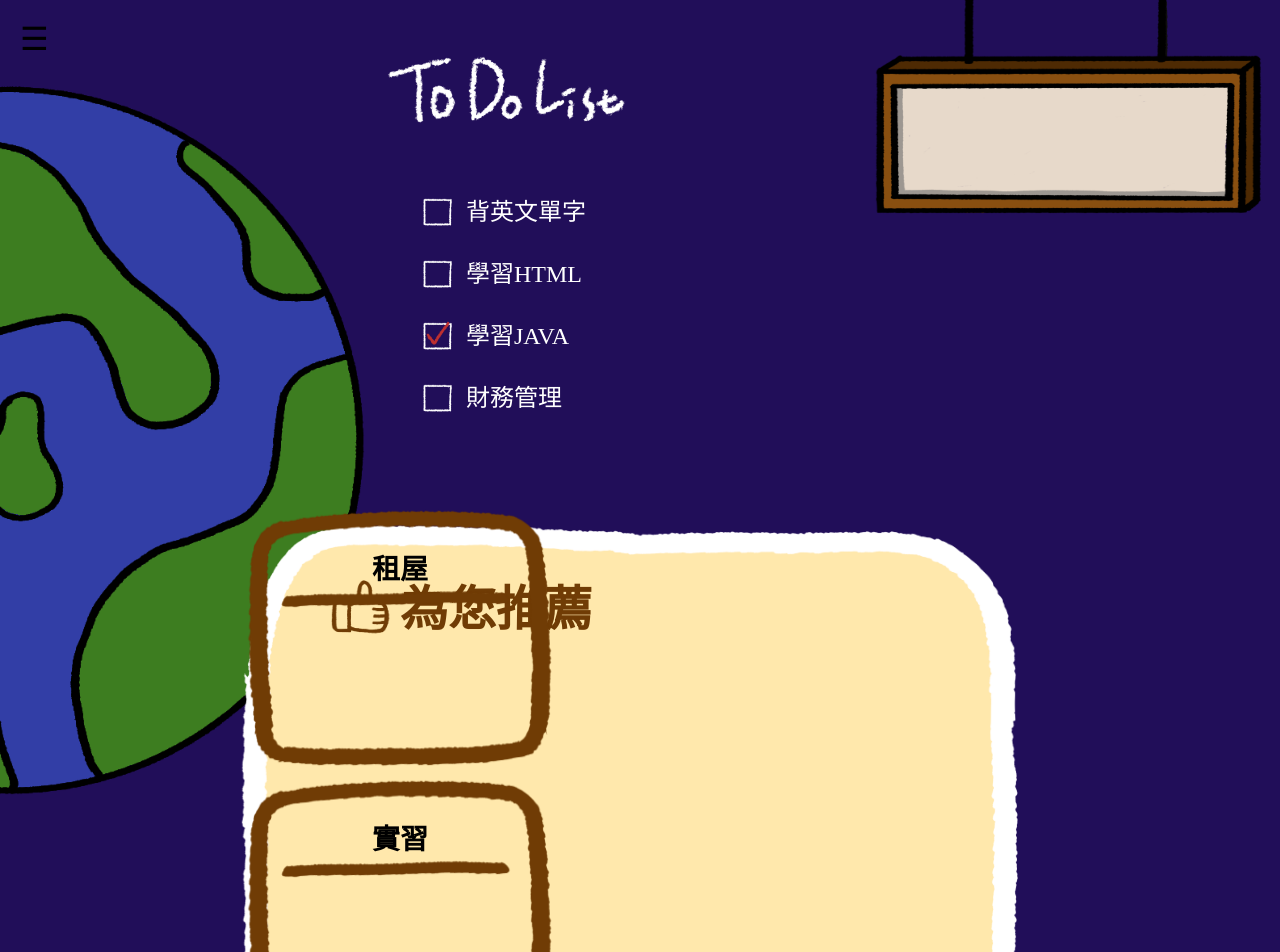
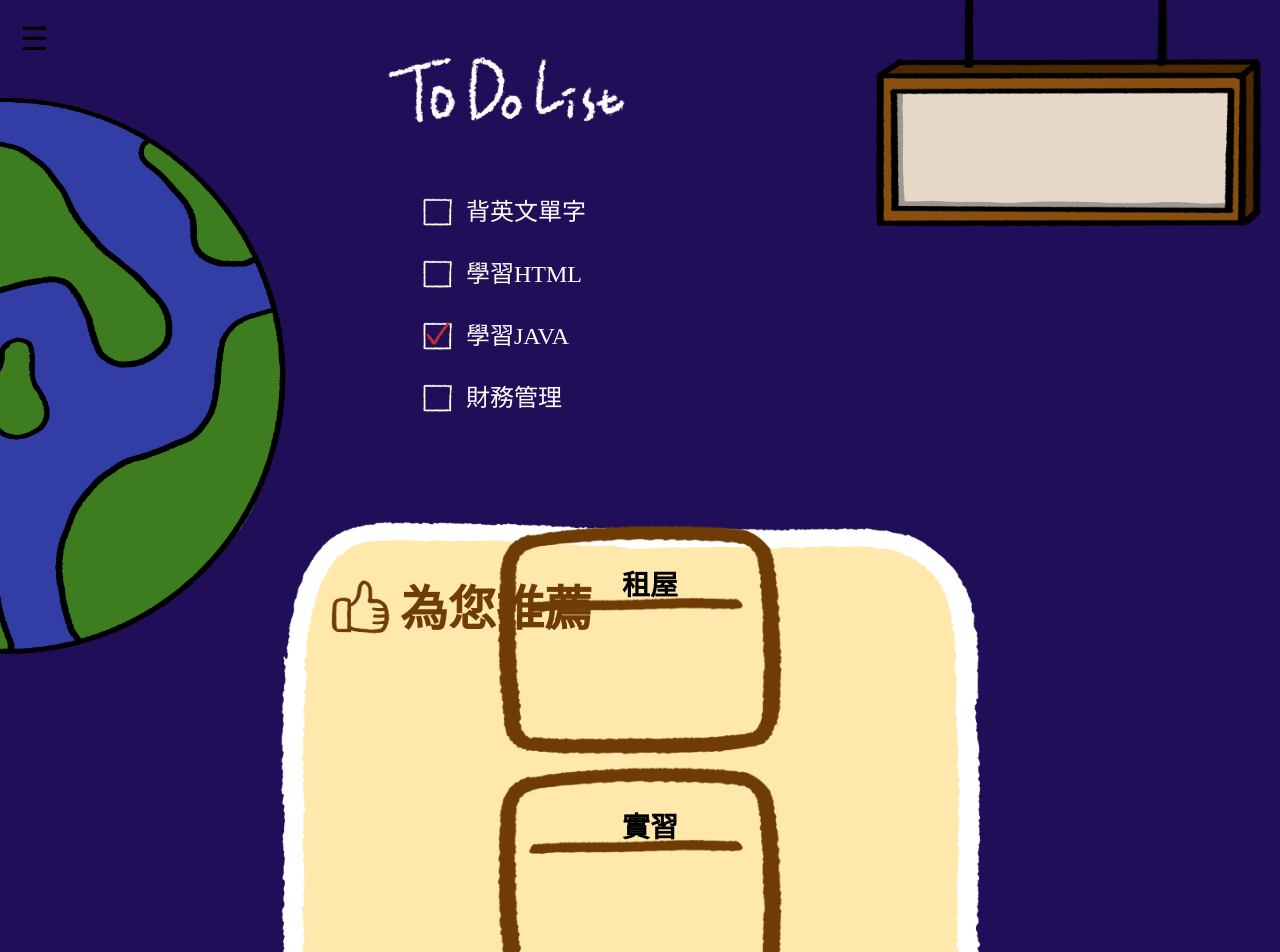
Before and after one commit to ntutproject113/Meerkat, a Vue app in the folder frontend/: page /planning in a window 1280 px wide. Shown: the top 952 px of the page. Built offline with nearby package versions, Linux system fonts and the light colour scheme; what vue-konva would draw is missing.

Commit message:
不知道改了甚麼

```diff
--- a/frontend/src/views/Goal.vue
+++ b/frontend/src/views/Goal.vue
@@ -10,6 +10,7 @@ function goBack() {
 </script>
 
 <template>
+
   <div class="relative min-h-screen overflow-hidden bg-gray-200">
     <!-- 回前頁的箭頭 -->
     <img
--- a/frontend/src/views/Planning.vue
+++ b/frontend/src/views/Planning.vue
@@ -4,8 +4,6 @@ import { useRouter,useRoute } from 'vue-router';
 import Menu from '../components/Menu.vue';
 import { useTodoStore } from '../stores/todo'
 import { storeToRefs } from 'pinia'
-import { nextTick } from 'vue'
-
 
 const router = useRouter()
 const route = useRoute()
@@ -65,11 +63,11 @@ const handleCheck = (item) => {
 </script>
 
 <template>
-    <div class="page-wrapper">
+    <div class="page-wrapper flex flex-col md:flex-row justify-between items-center">
         <Menu />
         <!--地球-->
         <div>
-            <img :src="imgSrc" alt="成就" class="earth"
+            <img :src="imgSrc" alt="成就" class="earth w-[40vw] max-w-[300px]"
             :class="{ 'earth-hover': isHover }"
             @mouseenter="onMouseEnter" @mouseleave="onMouseLeave"
             @click="goToIsland">
@@ -93,8 +91,9 @@ const handleCheck = (item) => {
 
         <!--目標牌-->
         <div @click="goToGoal">
-            <img src="../assets/images/plan/goal.png" alt="目標" class="goal">
+            <img src="../assets/images/plan/goal.png" alt="目標" class="goal w-[40vw] max-w-[300px]" >
         </div>
+
         <!--為你推薦-->
         <div class="recommand mx-auto mt-[500px] w-full max-w-[800px] px-4">
             <img src="../assets/images/plan/rec_background.png" alt="背景" class="rec-background">
@@ -128,7 +127,7 @@ const handleCheck = (item) => {
 .earth {
   position: absolute;
   left: 0;
-  top: 5%;
+  top: 1%;
   height: 90vh;
   width: auto;
   max-height: 100vh;
@@ -142,12 +141,13 @@ const handleCheck = (item) => {
   width: auto;
   max-height: 100vh;
 }
-.goal{
-    position: absolute;
-    right:1%;
-    top: 0%;
-    height:250px;
-    width:400px;
+.goal {
+  position: absolute;
+  right: 1%;
+  top: 0%;
+  width: 50vw;    /* 例如佔螢幕寬度一半 */
+  max-width: 400px;
+  height: auto;
 }
 .todolist{
     position: absolute;
@@ -207,13 +207,14 @@ li {
     z-index: 1;
 
 }
-.rec-background{
-    width: 800px;
-    height: 800px;
-    object-fit: cover;
-    display:block;
-    position: absolute;
-    z-index:0;
+.rec-background {
+  width: 100%;
+  max-width: 800px;
+  height: auto;
+  object-fit: cover;
+  display: block;
+  position: absolute;
+  z-index: 0;
 }
 
 .recommand-icon{
@@ -233,27 +234,17 @@ li {
     object-fit: contain;
     z-index: 2;
 }
-.grid-container {
-  display: grid;
-  grid-template-columns: repeat(2, 1fr);
-  gap: 10px;
-  width: fit-content;
-  margin:0 auto;
-  z-index:1;
-  position: relative;
-  padding-top: 160px;
-  right:10px;
-}
-
 .image-box {
   position: relative;
   width: 300px;
+  margin: 0 auto;
 }
 
 .image-box img {
-  width: 320px;
-  height:270px;
+   width: 100%;
+  height: auto;
   display: block;
+  max-width: 100%;
 }
 
 .image-text {
--- a/frontend/src/views/Renting.vue
+++ b/frontend/src/views/Renting.vue
@@ -26,19 +26,18 @@ const bgImage = new URL('../assets/images/renting/background.png', import.meta.u
 <template>
   <div
     class="w-screen h-screen bg-center bg-no-repeat bg-[length:100%_100%] absolute top-0 left-0 bg-fixed -z-10"
-  :style="{ backgroundImage: `url(${bgImage})` }">
+    :style="{ backgroundImage: `url(${bgImage})` }"
+  >
+    <div class="relative flex flex-col items-center justify-start min-h-screen w-full max-w-4xl mx-auto px-4 md:px-8">
       <Menu />
       <!-- 標頭 -->
-    <header class="flex items-center justify-between px-6 py-4 border-b border-black">
+      <header class="flex items-center justify-center px-6 py-4 border-b border-black w-full">
         <div class="flex items-center">
           <img src="../assets/images/renting/word.png" alt="佈告欄" class="inline-block mr-2 w-6 h-auto" />
+        </div>
         <h1 class="text-lg font-bold">租屋佈告欄</h1>
-      </div>
-      <div class="w-10 h-10 rounded-full overflow-hidden">
-
-      </div>
       </header>
-    <div class="flex flex-1 overflow-hidden">
+      <div class="flex flex-1 w-full overflow-hidden">
         <!--租屋資訊-->
         <div class="w-2/3 p-6 overflow-y-auto">
      <div v-if="loading">載入中...</div>
@@ -80,7 +79,7 @@ const bgImage = new URL('../assets/images/renting/background.png', import.meta.u
           />
         </div>
       </div>
-
+    </div>
   </div>
 </template>
 
```
Lines whose indentation alone changed are shown as unchanged.
